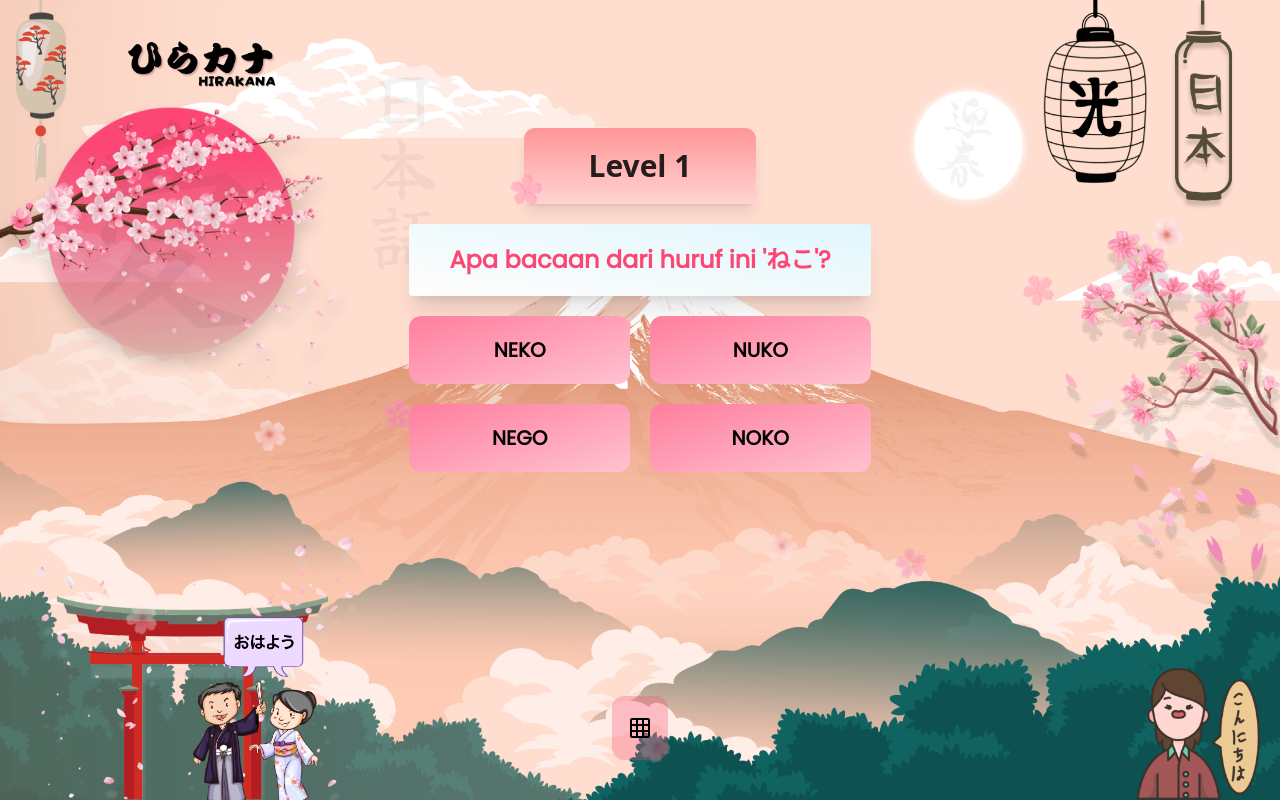
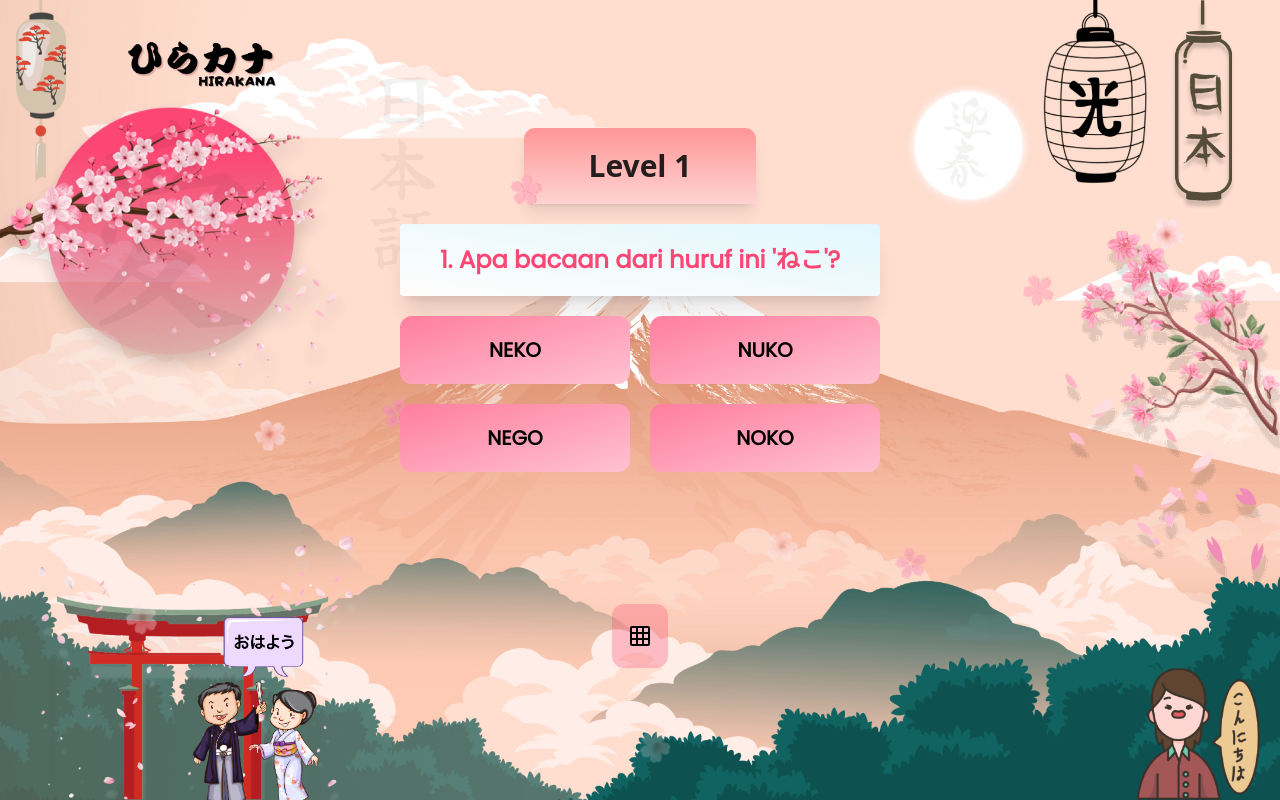
Before and after one commit to rezznr/hirakana, a Next.js app: page /quiz/hiragana/level/1 in a window 1280 px wide. Built offline with nearby package versions, Linux system fonts and the light colour scheme; no server answers.

Commit message:
feat: Add the number of the questions

```diff
--- a/src/components/level/level.tsx
+++ b/src/components/level/level.tsx
@@ -96,7 +96,7 @@ const Level: React.FC<LevelProps> = ({ level, questions, onComplete, url }) => {
     : "bg-gradient-to-b from-[#FFB5B5] to-[#EDE1D5] hover:bg-[#FF9696]/80";
 
   return (
-    <div className="flex flex-col w-[95%] items-center justify-center h-full gap-5 md:w-full">
+    <div className="flex flex-col w-[95%] items-center justify-center h-auto gap-5 md:w-full">
       <div className="font-sans shadow-lg bg-gradient-to-b from-[#FF9696] to-[#FFD3D3] py-5 px-16 flex flex-col items-center rounded-tl-[11px] rounded-tr-[11px]">
         <h2 className="text-3xl text-[#251C1C] font-extrabold ">
           Level {level}
@@ -110,8 +110,10 @@ const Level: React.FC<LevelProps> = ({ level, questions, onComplete, url }) => {
           {currentQuestion < questions.length && (
             <Question
               {...questions[currentQuestion]}
+              questionNumber={currentQuestion + 1}
               onAnswer={handleAnswer}
               reset={resetQuestion}
+              totalQuestions={questions.length}
             />
           )}
           {isAnswered && (
@@ -125,7 +127,7 @@ const Level: React.FC<LevelProps> = ({ level, questions, onComplete, url }) => {
           )}
         </>
       )}
-      <div className="absolute group bottom-[5%]">
+      <div className="mt-28 group">
         <button
           className="flex items-center bg-[#F94C76]/30 rounded-xl hover:bg-[#F94C76]/50 hover:scale-105 active:scale-100 transform transition duration-300 py-5 px-4 font-extrabold font-poppins"
           onClick={handleButtonClick}
--- a/src/components/question/question.tsx
+++ b/src/components/question/question.tsx
@@ -6,6 +6,8 @@ interface QuestionProps {
   answer: string;
   onAnswer: (isCorrect: boolean) => void;
   reset: boolean;
+  questionNumber: number;
+  totalQuestions: number;
 }
 
 const Question: React.FC<QuestionProps> = ({
@@ -14,6 +16,8 @@ const Question: React.FC<QuestionProps> = ({
   answer,
   onAnswer,
   reset,
+  questionNumber,
+  totalQuestions,
 }) => {
   const [selectedOption, setSelectedOption] = useState<string | null>(null);
 
@@ -34,9 +38,15 @@ const Question: React.FC<QuestionProps> = ({
   );
 
   return (
+    <>
       <div className="flex flex-col gap-5 font-poppins">
-      <div className="flex justify-center items-center rounded shadow-xl py-5 px-10 bg-gradient-to-tr from-[#fffdfc] to-[#e1f7fd]">
-        <h2 className="text-2xl font-bold text-[#FC4774]">{question}</h2>
+        <div className="flex flex-col justify-center items-center rounded shadow-xl py-5 px-10 bg-gradient-to-tr from-[#fffdfc] to-[#e1f7fd]">
+          <h2 className="text-2xl font-bold text-[#FC4774]">
+            {questionNumber}. {question}
+          </h2>
+          {/* <p className="font-poppins font-bold">
+            {questionNumber}/{totalQuestions}
+          </p> */}
         </div>
         <div className="grid grid-cols-2 gap-5">
           {options.map((option) => {
@@ -68,6 +78,7 @@ const Question: React.FC<QuestionProps> = ({
           })}
         </div>
       </div>
+    </>
   );
 };
 
```
Lines whose indentation alone changed are shown as unchanged.
